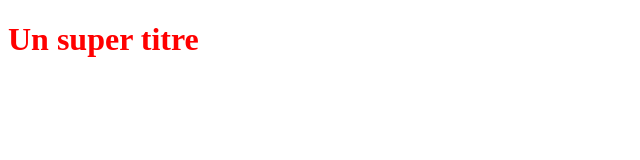
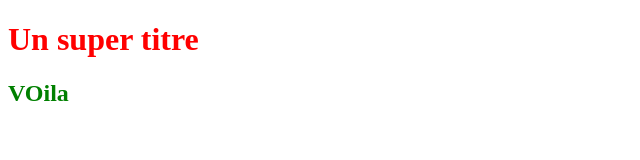
Before and after one commit to adjanayo/adjanayo, a plain HTML site: page index.html in a window 1280 px wide. Shown: the full height of the page, 0-640 px from the left. Drawn offline with Linux system fonts and the light colour scheme.

Commit message:
nouvelle mise à jours

```diff
--- a/index.html
+++ b/index.html
@@ -6,5 +6,6 @@
 	</head>
 	<body>
  	  <h1>Un super titre</h1>
+ 	  <h2> VOila </h2>
 	</body>
 </html>
--- a/styles.css
+++ b/styles.css
@@ -1,3 +1,6 @@
 h1 {
    color: red;
 }
+h2{
+	color: green;
+}
```
